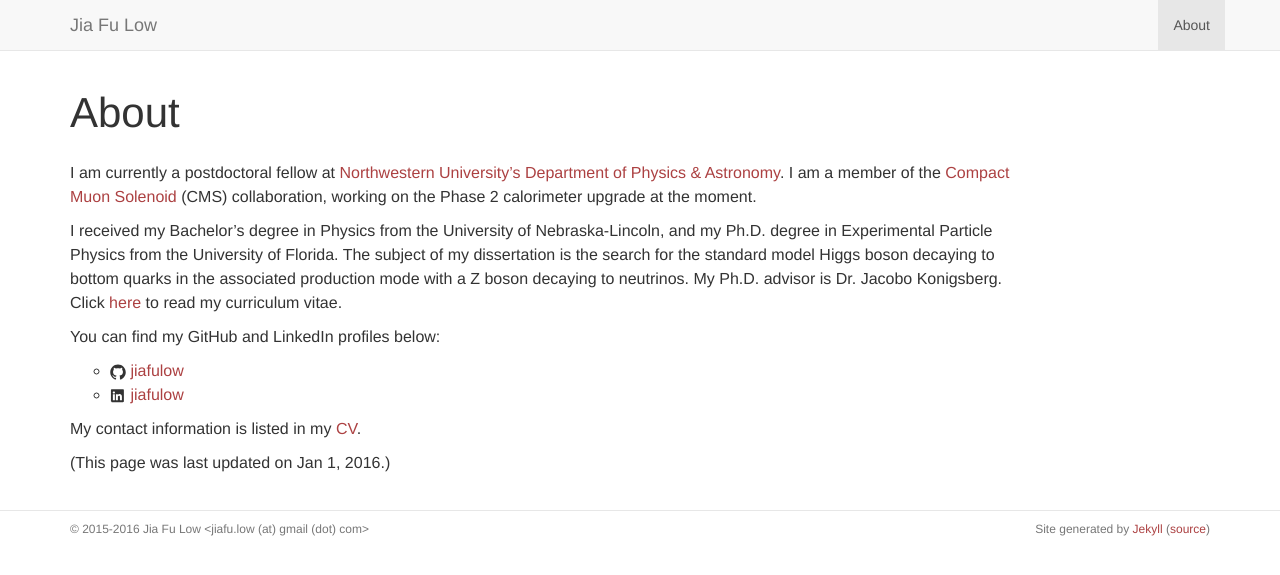
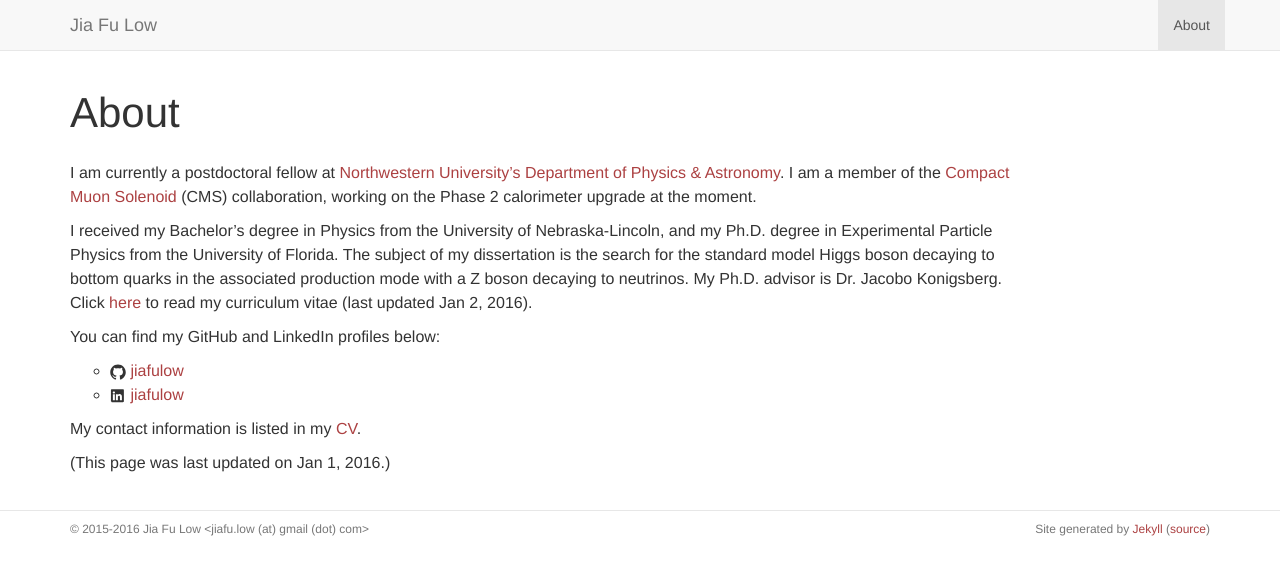
Before and after one commit to jiafulow/jiafulow.github.io, a Jekyll site: the page built from about.md, in a window 1280 px wide. Shown: the top 575 px of the page. Built offline with Jekyll 4.4.1, drawn with Linux system fonts in a browser that asks for light colours.

Commit message:
Update CV

```diff
--- a/about.md
+++ b/about.md
@@ -15,7 +15,7 @@ The subject of my dissertation is the search for the standard model Higgs boson
 decaying to bottom quarks in the associated production mode with a Z boson
 decaying to neutrinos. My Ph.D. advisor is Dr. Jacobo Konigsberg.
 Click <a href="{{ "/assets/pdf/cv_jiafu.pdf" | prepend: site.baseurl }}">here</a>
-to read my curriculum vitae.
+to read my curriculum vitae (last updated Jan 2, 2016).
 
 You can find my GitHub and LinkedIn profiles below:
 {% include social_media_list.html %}
```
Also changed, not shown: 1 other file.
